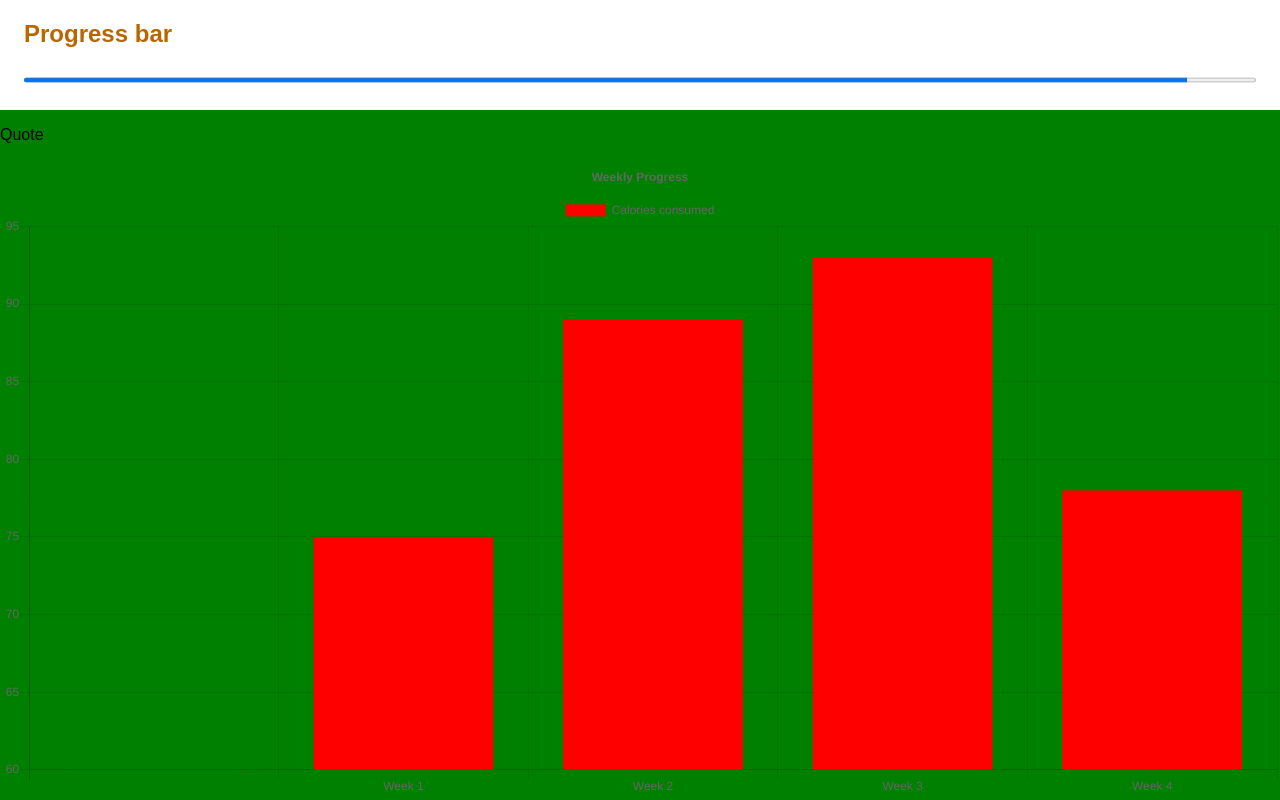
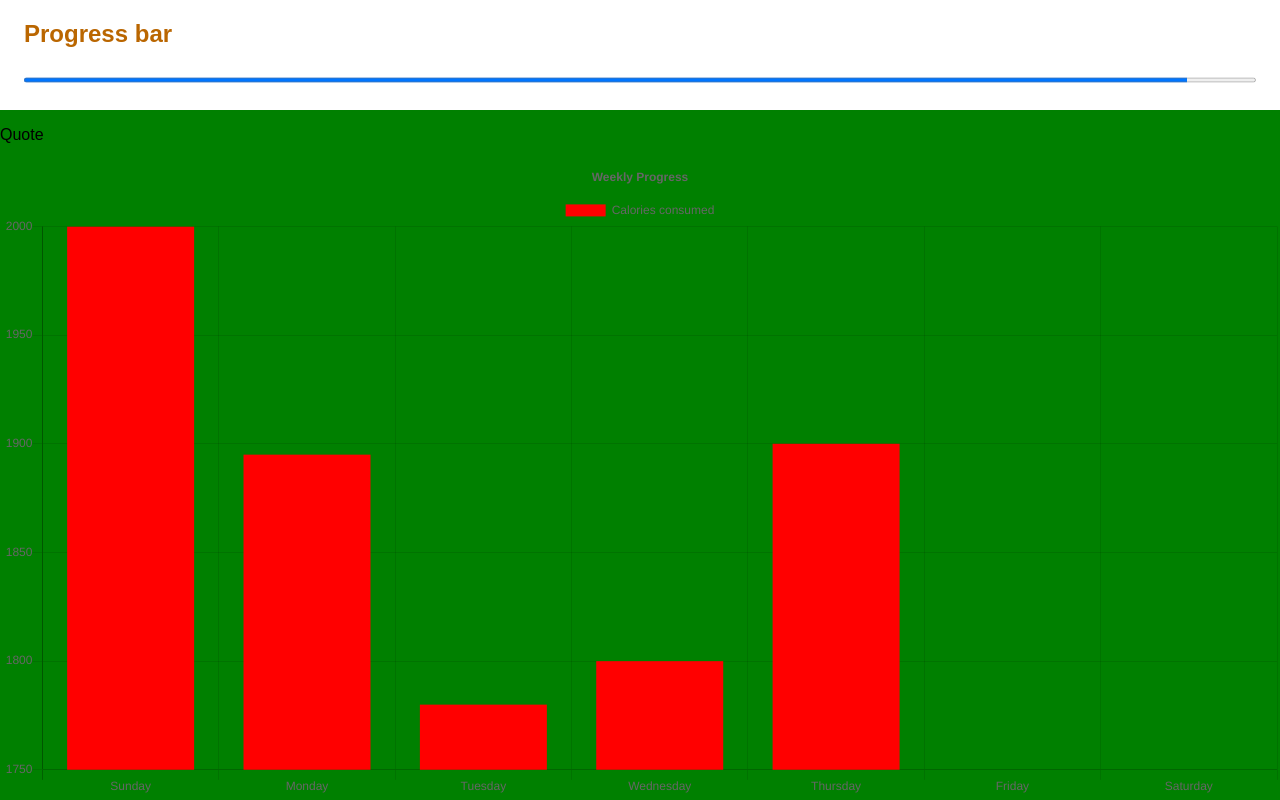
Before and after one commit to robertchrobak/final-project, a React (Create React App) app: page / in a window 1280 px wide. Shown: the part 889-1689 px from the top of the page. Built offline with nearby package versions, Linux system fonts and the light colour scheme.

Commit message:
changes to chart

```diff
--- a/src/components/Chart.js
+++ b/src/components/Chart.js
@@ -7,16 +7,16 @@ constructor(props){
   super(props);
   this.state = {
     chartData:{
-      labels: ['', 'Week 1', 'Week 2', 'Week 3', 'Week 4'],
+      labels: ['Sunday', 'Monday', 'Tuesday', 'Wednesday', 'Thursday', 'Friday', 'Saturday'],
       datasets:[
         {
           label: 'Calories consumed',
           data:[
-            60 ,
-            75 ,
-            89,
-            93,
-            78
+            2000 ,
+            1895 ,
+            1780,
+            1800,
+            1900,
           ],
           backgroundColor: ['red','red', 'red', 'red', 'red']
         }
```
